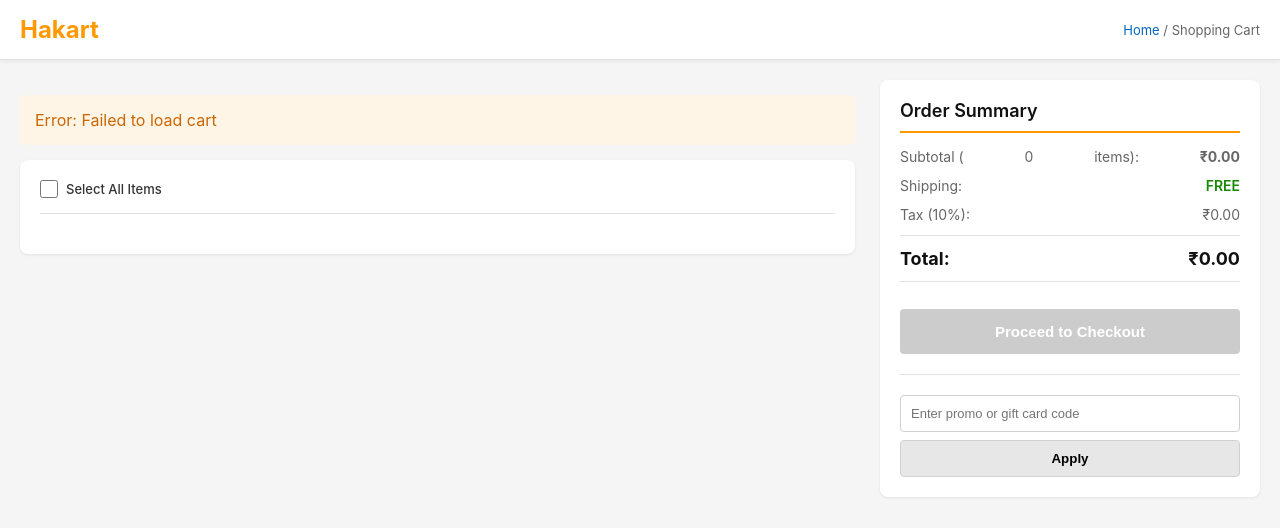
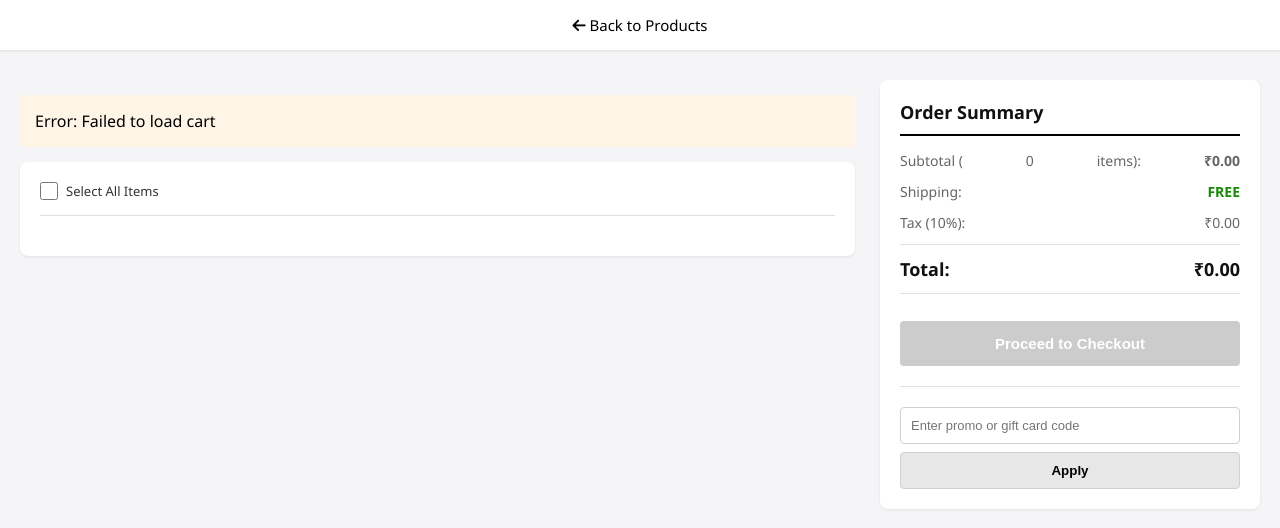
Before and after one commit to mallemkondaiah009/ECOMMERCE_API, a Django app: page /cart/ in a window 1280 px wide. Shown: the top 528 px of the page. Run offline with Django 5.2, Linux system fonts and the light colour scheme; data that the repository does not hold is empty.

Commit message:
color change to cleck, white

```diff
--- a/templates/cart.html
+++ b/templates/cart.html
@@ -3,49 +3,46 @@
 <head>
     <meta charset="UTF-8">
     <meta name="viewport" content="width=device-width, initial-scale=1.0">
-    <title>Hakart | Cart</title>
+    <title>Shopping Cart</title>
+    <link href="https://cdnjs.cloudflare.com/ajax/libs/font-awesome/6.4.0/css/all.min.css" rel="stylesheet">
     <style>
         * { margin: 0; padding: 0; box-sizing: border-box; }
         body {
-            font-family: -apple-system, BlinkMacSystemFont, 'Segoe UI', Roboto, sans-serif;
-            background-color: #f5f5f5;
+            font-family: 'Segoe UI', Arial, sans-serif;
+            background-color: #f5f5f7;
             color: #333;
         }
-        .header {
-            background: white;
-            border-bottom: 1px solid #e0e0e0;
+
+        .nav-links {
+            background: #fff;
+            box-shadow: 0 1px 3px rgba(0,0,0,0.1);
             padding: 15px 0;
-            position: sticky;
+            position: fixed;
             top: 0;
-            z-index: 100;
-            box-shadow: 0 2px 4px rgba(0,0,0,0.05);
+            left: 0;
+            right: 0;
+            z-index: 1001;
         }
-        .header-content {
-            max-width: 1400px;
+        .nav-links-container {
+            max-width: 1200px;
             margin: 0 auto;
             padding: 0 20px;
             display: flex;
-            justify-content: space-between;
+            justify-content: center;
             align-items: center;
         }
-        .logo {
-            font-size: 24px;
-            font-weight: 700;
-            color: #FF9900;
+        .nav-links a {
             text-decoration: none;
+            color: #000000ff;
+            font-weight: 500;
+            font-size: 15px;
         }
-        .breadcrumb {
-            color: #666;
-            font-size: 13px;
+        .nav-links a:hover { text-decoration: underline; }
+
+        body {
+            padding-top: 60px;
         }
-        .breadcrumb a {
-            color: #0066c0;
-            text-decoration: none;
-        }
-        .breadcrumb a:hover {
-            color: #c45500;
-            text-decoration: underline;
-        }
+
         .container {
             max-width: 1400px;
             margin: 20px auto;
@@ -86,7 +83,7 @@
             width: 18px;
             height: 18px;
             cursor: pointer;
-            accent-color: #FF9900;
+            accent-color: #060401ff;
         }
         .cart-item {
             display: flex;
@@ -102,7 +99,7 @@
             height: 20px;
             margin-top: 5px;
             cursor: pointer;
-            accent-color: #FF9900;
+            accent-color: #f3ede5ff;
             flex-shrink: 0;
         }
         .item-image {
@@ -123,7 +120,7 @@
             cursor: pointer;
         }
         .item-name:hover {
-            color: #c45500;
+            color: #130801ff;
             text-decoration: underline;
         }
         .item-info { font-size: 12px; color: #666; margin: 4px 0; }
@@ -174,7 +171,7 @@
             cursor: pointer;
         }
         .item-actions a:hover {
-            color: #c45500;
+            color: #0b0501ff;
             text-decoration: underline;
         }
         .empty-cart {
@@ -185,7 +182,7 @@
         .empty-cart p { font-size: 18px; margin-bottom: 20px; }
         .continue-shopping {
             display: inline-block;
-            background: #FF9900;
+            background: #000000ff;
             color: white;
             padding: 12px 24px;
             border-radius: 4px;
@@ -207,7 +204,7 @@
             font-weight: 600;
             margin-bottom: 15px;
             color: #111;
-            border-bottom: 2px solid #FF9900;
+            border-bottom: 2px solid #010000ff;
             padding-bottom: 10px;
         }
         .summary-row {
@@ -229,7 +226,7 @@
         .checkout-btn {
             width: 100%;
             padding: 14px;
-            background: #FF9900;
+            background: #000000ff;
             color: white;
             border: none;
             border-radius: 4px;
@@ -238,7 +235,7 @@
             cursor: pointer;
             margin-top: 15px;
         }
-        .checkout-btn:hover:not(:disabled) { background: #f57c00; }
+        .checkout-btn:hover:not(:disabled) { background: #000000ff; }
         .checkout-btn:disabled {
             background: #ccc;
             cursor: not-allowed;
@@ -266,7 +263,7 @@
             cursor: pointer;
         }
         .promo-btn:hover { background: #d0d0d0; }
-        .error { color: #c60; background: #fef5e7; padding: 15px; border-radius: 4px; margin: 15px 0; }
+        .error { color: rgba(0, 0, 0, 1); background: #fef5e7; padding: 15px; border-radius: 4px; margin: 15px 0; }
         .loading { text-align: center; padding: 40px; color: #666; }
         .save-indicator {
             position: fixed;
@@ -296,12 +293,10 @@
 </head>
 <body>
 
-    <div class="header">
-        <div class="header-content">
-            <a href="/" class="logo">Hakart</a>
-            <div class="breadcrumb">
-                <a href="/">Home</a> / Shopping Cart
-            </div>
+    <!-- Header matching Product Details Page -->
+    <div class="nav-links">
+        <div class="nav-links-container">
+            <a href="/"><i class="fas fa-arrow-left"></i> Back to Products</a>
         </div>
     </div>
 
```
